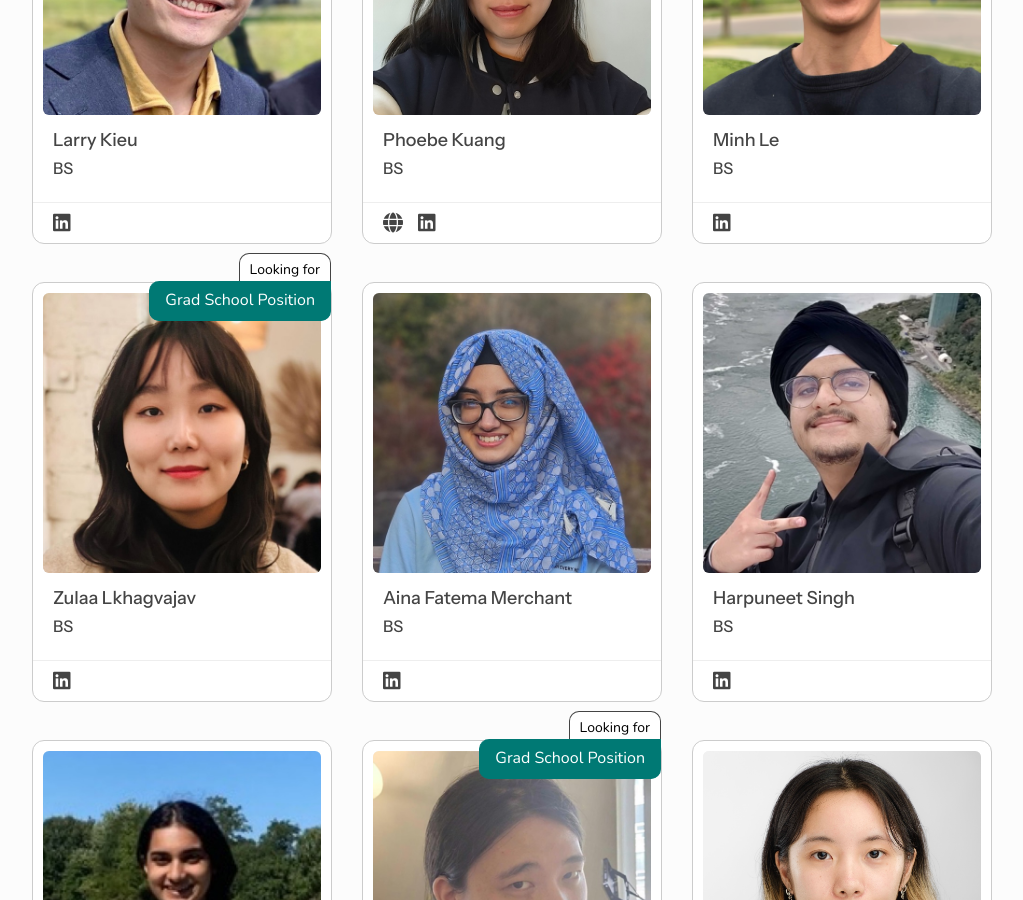
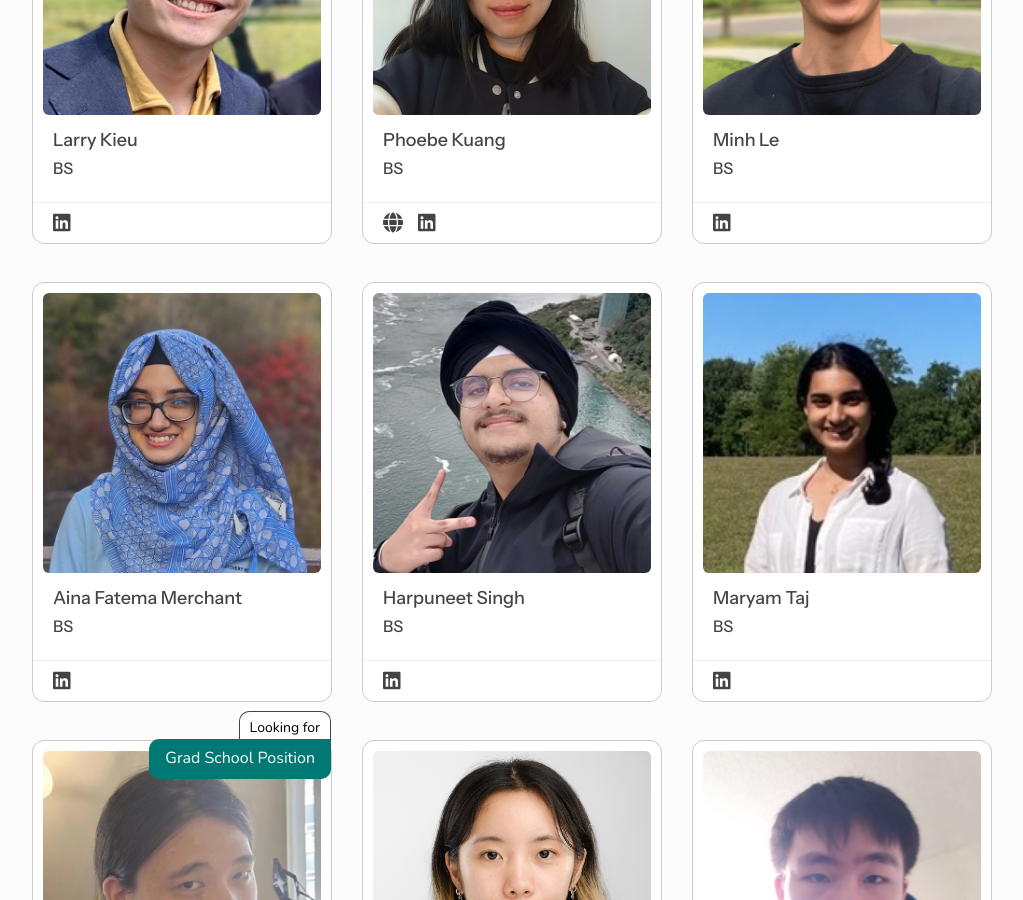
Before and after one commit to chai-toronto/chai-toronto.github.io, a Jekyll site: the page built from our_team/index.html, in a window 1280 px wide and 900 px high, scrolled down 2970 px. Shown: the whole window, without its empty margins (128-1151 px from the left). Built offline with Jekyll 4.4.1, drawn with Linux system fonts in a browser that asks for light colours.

Commit message:
updating zulaa

```diff
--- a/_data/members.yml
+++ b/_data/members.yml
@@ -176,15 +176,6 @@
   active: true
   search: Grad School Position
 
-- id: zulaa_lkhagvajav
-  name: Zulaa Lkhagvajav
-  degree: BS
-  image: /images/members/zulaa_lkhagvajav.jpg
-  linkedin: lk-zul
-  startyear: 2025
-  active: true
-  search: Grad School Position
-
 - id: aina_merchant
   name: Aina Fatema Merchant
   degree: BS
@@ -330,6 +321,15 @@
   linkedin: multiset
   startyear: 2025
   endyear: 2025
+  active: false
+
+- id: zulaa_lkhagvajav
+  name: Zulaa Lkhagvajav
+  degree: BS
+  image: /images/members/zulaa_lkhagvajav.jpg
+  linkedin: lk-zul
+  startyear: 2025
+  endyear: 2026
   active: false
 
 - id: matthew_parvaneh
```
